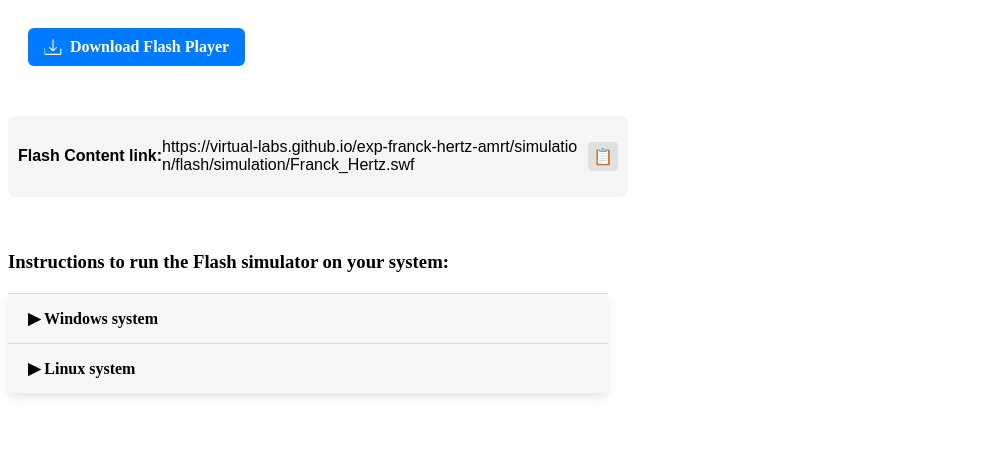
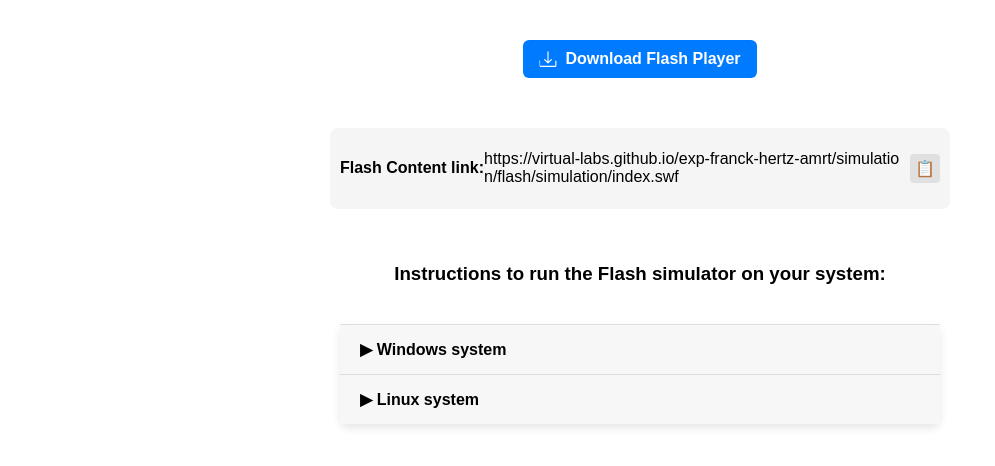
Before and after one commit to virtual-labs/exp-gravimetric-estimation-nickel-amrt, a plain HTML site: page experiment/simulation/index.html in a window 1280 px wide. Shown: the whole page, without its empty margins (0-995 px from the left). Drawn offline with Linux system fonts and the light colour scheme.

Commit message:
index modified

```diff
--- a/experiment/simulation/css/main.css
+++ b/experiment/simulation/css/main.css
@@ -1,4 +1,15 @@
 /* You CSS goes in here */
+body {
+  display: flex;
+  flex-direction: column;
+  align-items: center; /* Horizontal centering */
+  min-height: 100vh;
+  margin: 0;
+  font-family: Arial, sans-serif;
+  padding: 20px;
+  box-sizing: border-box;
+}
+
 .download-section {
   background: #fff;
   padding: 20px;
@@ -83,6 +94,7 @@
 
 .accordion {
   max-width: 600px;
+  width: 100%;
   background: #fff;
   border-radius: 8px;
   margin-top: 20px;
--- a/experiment/simulation/index.html
+++ b/experiment/simulation/index.html
@@ -7,7 +7,8 @@
 </head>
 <body>
 
-<div class="download-section">
+
+<div class="download-section" style="text-align: center;">
     <a href="/exp-franck-hertz-amrt/simulation/flash/flashplayer.exe" class="download-link" download>
       <svg xmlns="http://www.w3.org/2000/svg" width="18" height="18" fill="white" viewBox="0 0 16 16">
         <path d="M.5 9.9V14a1 1 0 0 0 1 1h13a1 1 0 0 0 1-1V9.9a.5.5 0 0 0-1 0V14H1V9.9a.5.5 0 0 0-1 0z"/>
@@ -20,7 +21,7 @@
 
 	<div class="copy-container">
     <p><h4>Flash Content link: </h4> </p>
-  <span class="link-text" id="copyText">https://virtual-labs.github.io/exp-franck-hertz-amrt/simulation/flash/simulation/Franck_Hertz.swf</span>
+  <span class="link-text" id="copyText">https://virtual-labs.github.io/exp-franck-hertz-amrt/simulation/flash/simulation/index.swf</span>
   <div class="copy-icon" onclick="copyLink()">
     📋
   </div>
@@ -35,8 +36,8 @@
       ▶ Windows system
     </div>
     <div class="accordion-body">
-      <div><strong>Step 1:</strong> Open Flash debugger<br><img src="images/figure1.jpg" alt="Flash Debugger"></div>
-      <div><strong>Step 2:</strong> Copy the Flash content link.</div>
+      <div><strong>Step 1:</strong> Open Flash Player<br><img src="images/figure1.jpg" alt="Flash Debugger"></div>
+      <div><strong>Step 2:</strong> Copy the Flash content link by clicking the 📋 icon provided above.</div>
       <div><strong>Step 3:</strong> Click <em>File → Open</em> from the Flash Player menu.</div>
       <div><strong>Step 4:</strong> Paste the Flash content link in the Open window of the Flash Player and click the OK button.<br><img src="images/figure2.jpg" alt="Open Flash Link"></div>
     </div>
@@ -53,13 +54,14 @@
       <div>For Fedora <code>sudo dnf install wine</code></div>
       <div><strong>Step 2:</strong> Open terminal and navigate to the folder where the Flash Player is downloaded.</div>
       <div><strong>Step 3:</strong> Open the Flash Player using <code>wine flashplayer.exe</code>.<br><img src="images/figure1.jpg" alt="Flash Debugger"></div>
-      <div><strong>Step 4:</strong> Copy the Flash content link.</div>
+      <div><strong>Step 4:</strong> Copy the Flash content link by clicking the 📋 icon provided above.</div>
       <div><strong>Step 5:</strong> Click <em>File → Open</em> from the Flash Player menu.</div>
       <div><strong>Step 6:</strong> Paste the Flash content link in the Open window of the Flash Player and click OK.<br><img src="images/figure2.jpg" alt="Open Flash Link"></div>
     </div>
   </div>
 </div>
 
+
 	<!-- Add JS at the bottom of HTML file -->
         <script src="./js/main.js"></script>
 </body>
```
